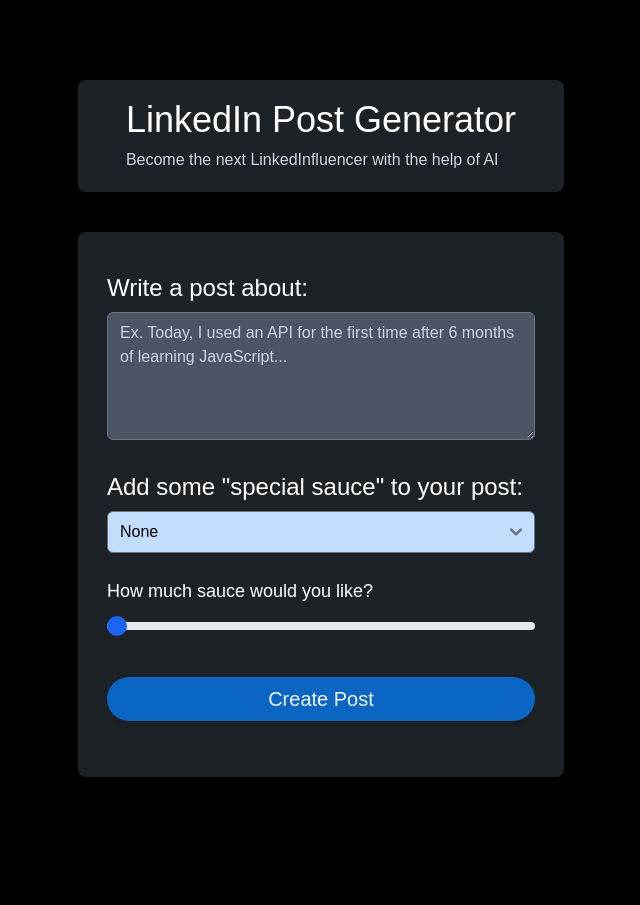
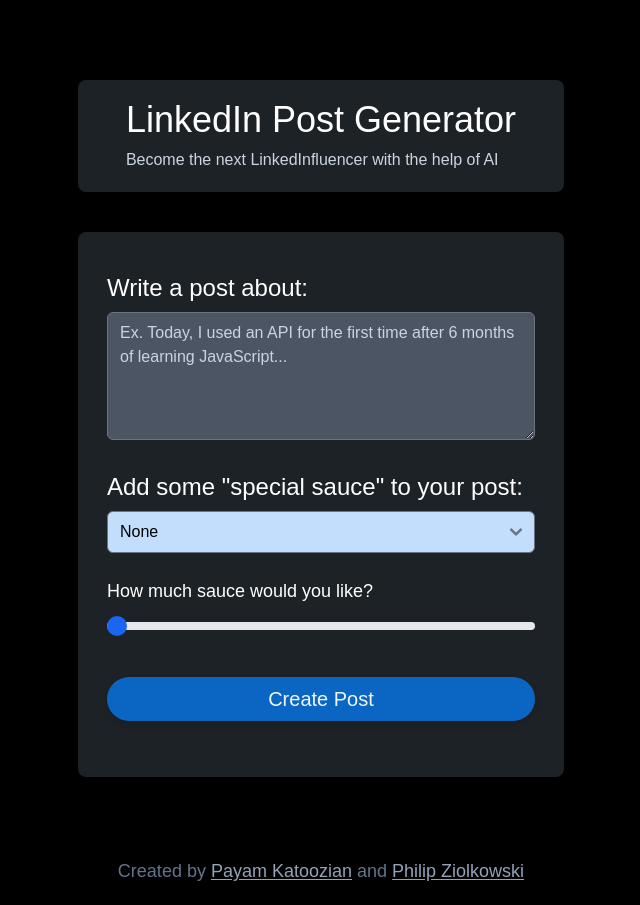
Before and after one commit to KotovSyndrome/li-post-generator, a React (Create React App) app: page / in a window 1280 px wide. Shown: the whole page, without its empty margins (319-959 px from the left). Before the commit the page ends 800 px from the top, so only its background shows below. Built offline with nearby package versions, Linux system fonts and the light colour scheme.

Commit message:
Adding created by

```diff
--- a/src/App.js
+++ b/src/App.js
@@ -1,7 +1,6 @@
 import './App.css';
 import Homepage from './Pages/Homepage'
 import { Route, Routes } from 'react-router';
-// import LinkedInPost from './Components/LinkedInPost';
 import PostPage from './Pages/PostPage';
 import { useState } from 'react';
 
--- /dev/null
+++ b/src/Components/CreatedBy.js
@@ -0,0 +1,11 @@
+import React from 'react'
+
+const CreatedBy = () => {
+  return (
+    <div className='flex justify-center mb-5'>
+        <div className='text-slate-500 text-lg'>Created by <a href='https://www.linkedin.com/in/payam-katoozian/' className='underline underline-offset-2 text-slate-400'>Payam Katoozian</a> and <a href='https://www.linkedin.com/in/philipziolkowski/' className='underline underline-offset-2 text-slate-400'>Philip Ziolkowski</a></div>
+    </div>
+  )
+}
+
+export default CreatedBy
--- a/src/Components/Form.js
+++ b/src/Components/Form.js
@@ -48,8 +48,6 @@
             'Access-Control-Allow-Origin': '*'
         })
 
-        // resp.data.split('\n')
-
         setLinkedInPostData(resp.data);
 
         navigation("/post")
@@ -58,7 +56,7 @@
 
 
   return (
-    <div className='bg-darkmode-grey w-full  rounded-lg mt-10'>
+    <div className='bg-darkmode-grey w-full  rounded-lg mt-10 mb-20'>
         <div className='flex justify-center pt-6'>
             <div className='p-4'>
                 {loadingState ? <Loading/> : (
--- a/src/Pages/Homepage.js
+++ b/src/Pages/Homepage.js
@@ -1,6 +1,7 @@
 import React from 'react'
 import Form from '../Components/Form'
 import Title from '../Components/Title'
+import CreatedBy from '../Components/CreatedBy'
 
 const Homepage = ({setLinkedInPostData}) => {
 
@@ -8,6 +9,7 @@
     <div>
         <Title />
         <Form  setLinkedInPostData={setLinkedInPostData}/>
+        <CreatedBy />
     </div>
   )
 }
--- a/src/Pages/PostPage.js
+++ b/src/Pages/PostPage.js
@@ -3,6 +3,7 @@
 import PostBottom from '../assets/postBottom.png'
 import { VscDebugRestart } from 'react-icons/vsc'
 import { useNavigate } from 'react-router';
+import CreatedBy from '../Components/CreatedBy';
 
 
 const PostPage = ({linkedInPostData}) => {
@@ -49,9 +50,11 @@
             <img src={PostBottom} alt='linkedin-post' />
         </div>
 
-        <div className='flex justify-center mt-8'>
+        <div className='flex justify-center mt-8 mb-20'>
             <button className='bg-li-blue px-5 py-2 rounded-md text-white hover:bg-li-blue-hover' onClick={() => navigation('/')}><VscDebugRestart className='inline text-xl' /><span className='pl-1' >Create another post</span></button>
         </div>
+
+        <CreatedBy />
     </div>
   )
 }
```
